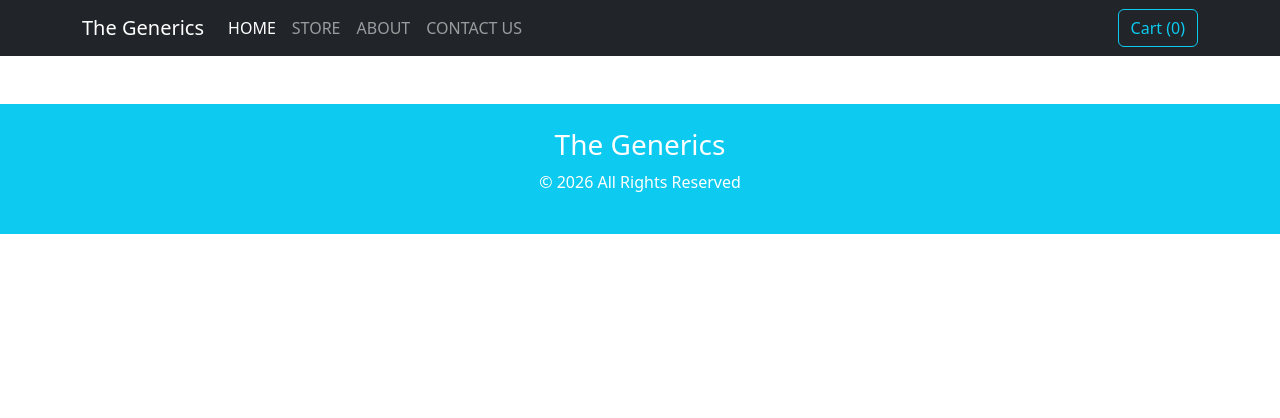
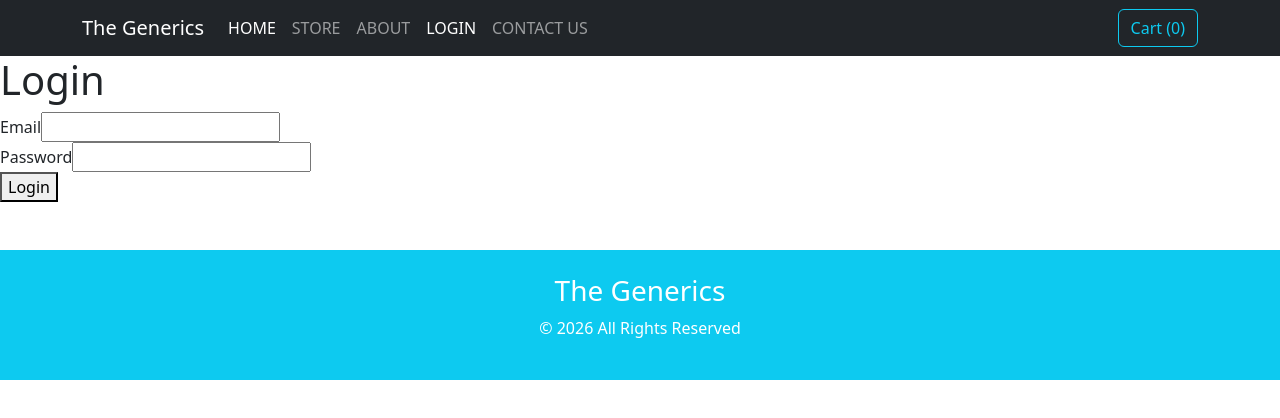
Before and after one commit to Madhu-Thakur/ecommerce-web-sharpenertech, a React (Create React App) app: page /login in a window 1280 px wide. Shown: the top 418 px of the page. Built offline with nearby package versions, Linux system fonts and the light colour scheme.

Commit message:
Adding Login to Ecommerce

```diff
--- a/src/App.js
+++ b/src/App.js
@@ -9,6 +9,7 @@ import ContactUs from "./components/ContactUs";
 import CartProvider from "./context/CartContext";
 import Products from "./components/Products";
 import ProductDetail from "./components/ProductDetail";
+import Login from "./components/Login";
 
 function App() {
   return (
@@ -21,15 +22,15 @@ function App() {
             <Home />
           </Route>
 
-         <Route path="/store" exact component={Store} />
-    <Route path="/store/:productId" component={ProductDetail} />
-
-          {/* <Route path="/store">
-            <Store />
-          </Route> */}
+          <Route path="/store" exact component={Store} />
+          <Route path="/store/:productId" component={ProductDetail} />
 
           <Route path="/about">
             <About />
+          </Route>
+
+          <Route path="/login">
+            <Login />
           </Route>
 
           <Route path="/contact">
--- a/src/components/Header.js
+++ b/src/components/Header.js
@@ -3,6 +3,7 @@ import { CartContext } from "../context/CartContext";
 import { Navbar, Nav, Container, Button } from "react-bootstrap";
 import { NavLink } from "react-router-dom";
 import Cart from "./Cart";
+import { Link } from 'react-router-dom';
 
 function Header() {
   const [showCart, setShowCart] = useState(false);
@@ -27,7 +28,10 @@ function Header() {
               ABOUT
             </NavLink>
 
-            {/* ✅ NEW CONTACT LINK */}
+            <NavLink to="/login" className="nav-link">
+              LOGIN
+            </NavLink>
+
             <NavLink to="/contact" className="nav-link">
               CONTACT US
             </NavLink>
--- /dev/null
+++ b/src/components/Login.js
@@ -0,0 +1,81 @@
+import { useRef, useState } from "react";
+import { useHistory } from "react-router-dom";
+
+const Login = () => {
+
+  const emailRef = useRef();
+  const passwordRef = useRef();
+
+  const [error, setError] = useState("");
+
+  const history = useHistory();
+
+  const submitHandler = async (event) => {
+
+    event.preventDefault();
+
+    const enteredEmail = emailRef.current.value;
+    const enteredPassword = passwordRef.current.value;
+
+    try {
+
+      const response = await fetch(
+        `https://identitytoolkit.googleapis.com/v1/accounts:signInWithPassword?key=${process.env.REACT_APP_FIREBASE_API_KEY}`,
+        {
+          method: "POST",
+          headers: {
+            "Content-Type": "application/json",
+          },
+          body: JSON.stringify({
+            email: enteredEmail,
+            password: enteredPassword,
+            returnSecureToken: true,
+          }),
+        }
+      );
+
+      const data = await response.json();
+
+      if (!response.ok) {
+        throw new Error(data.error.message || "Authentication Failed");
+      }
+      localStorage.setItem("token", data.idToken);
+
+      alert("Login Successful");
+
+      history.push('/store');
+
+    } catch (err) {
+
+      setError(err.message);
+    }
+  };
+
+  return (
+    <section>
+
+      <h1>Login</h1>
+
+      <form onSubmit={submitHandler}>
+
+        <div>
+          <label>Email</label>
+          <input type="email" ref={emailRef} required />
+        </div>
+
+        <div>
+          <label>Password</label>
+          <input type="password" ref={passwordRef} required />
+        </div>
+
+        <button>Login</button>
+
+        {error && <p>{error}</p>}
+
+      </form>
+
+    </section>
+  );
+};
+
+export default Login;
```
Also changed, not shown: 2 other files (tests, documents, lock files or other folders).
